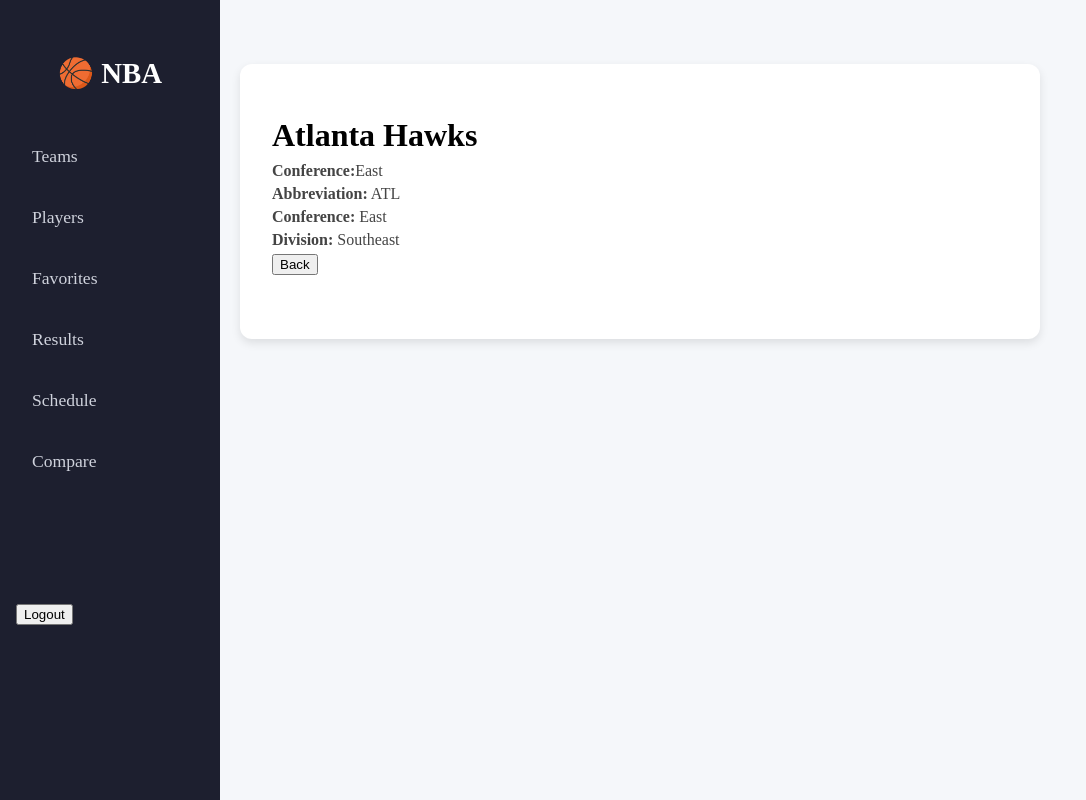
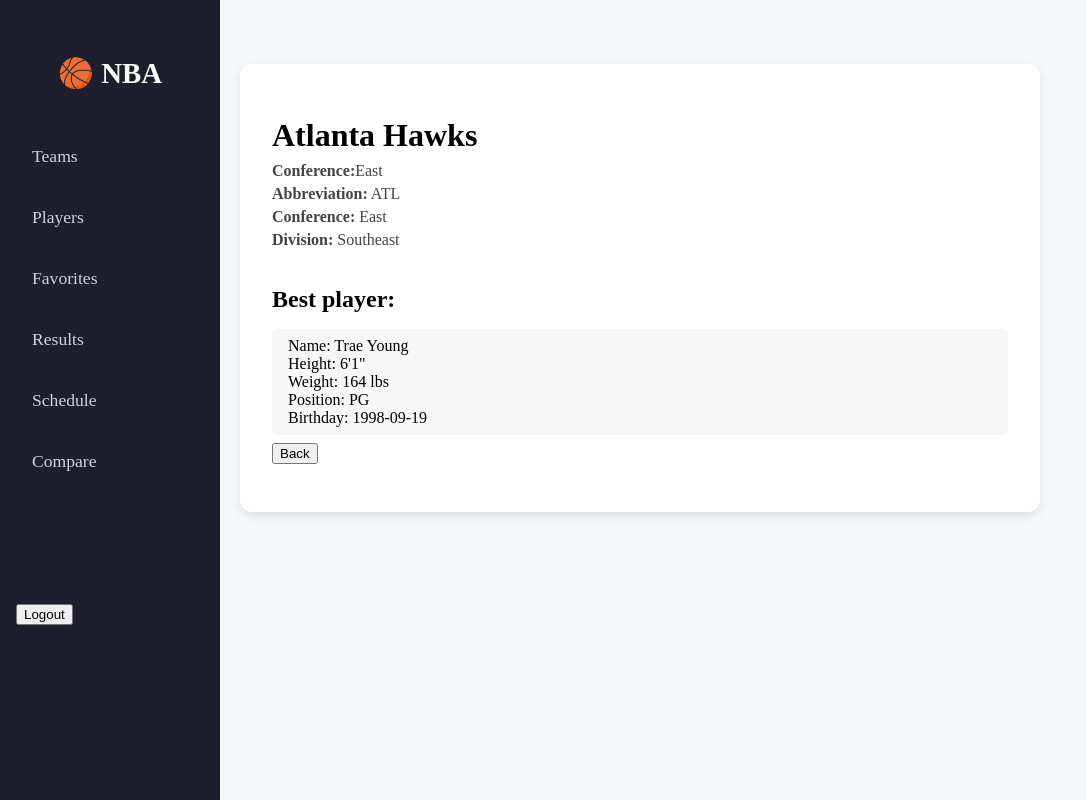
Before and after one commit to Jovan-95/nba-app, a React (Vite) app: page /teams/1 in a window 1280 px wide. Shown: the whole page, without its empty margins (0-1086 px from the left). Built offline with nearby package versions, Linux system fonts and the light colour scheme; data requests are answered from the project's data file; sample sign-in values are in the browser's storage.

Commit message:
singleTeam, player added

```diff
--- a/src/pages/SingleTeam.tsx
+++ b/src/pages/SingleTeam.tsx
@@ -1,6 +1,6 @@
 /* eslint-disable @typescript-eslint/no-unused-vars */
 import { useNavigate, useParams } from "react-router-dom";
-import { getTeams } from "../services";
+import { getPlayers, getTeams } from "../services";
 import { useQuery } from "@tanstack/react-query";
 
 function SingleTeam() {
@@ -17,13 +17,26 @@
     queryFn: getTeams,
   });
 
-  if (isLoading) return <p>Loading...</p>;
-  if (error) return <p>{error.message}</p>;
-  if (!teams) return <p>No data found.</p>;
+  //
+  const {
+    data: players,
+    isLoading: playersIsLoading,
+    error: playersError,
+  } = useQuery({
+    queryKey: ["players"],
+    queryFn: getPlayers,
+  });
 
+  if (isLoading || playersIsLoading) return <p>Loading...</p>;
+  if (error || playersError) return <p>{error.message}</p>;
+  if (!teams || !players) return <p>No data found.</p>;
+
+  // Find the team with ID
   const team = teams?.find((team) => String(team.id) === id);
+  if (!team) return <p>Team not found.</p>;
 
-  if (!team) return <p>Team not found.</p>;
+  const player = players?.find((p) => p.team === team.name);
+  if (!player) return <p>Player not found.</p>;
 
   function goBack() {
     navigate("/teams");
@@ -52,18 +65,22 @@
           <p>
             <strong>Division:</strong> {team.division}
           </p>
-          <button onClick={goBack}>Back</button>
         </div>
       </div>
 
-      {/* <div className="single-team__players">
-        <h2>Roster</h2>
+      <div className="single-team__players">
+        <h2>Best player:</h2>
         <ul className="single-team__player-list">
-          <li className="single-team__player">LeBron James - SF</li>
-          <li className="single-team__player">Anthony Davis - PF</li>
-          <li className="single-team__player">D’Angelo Russell - PG</li>
+          <li className="single-team__player">
+            <div>Name: {player.name}</div>
+            <div>Height: {player.height}</div>
+            <div>Weight: {player.weight}</div>
+            <div>Position: {player.position}</div>
+            <div>Birthday: {player.birthDate}</div>
+          </li>
+          <button onClick={goBack}>Back</button>
         </ul>
-      </div> */}
+      </div>
     </div>
   );
 }
```
